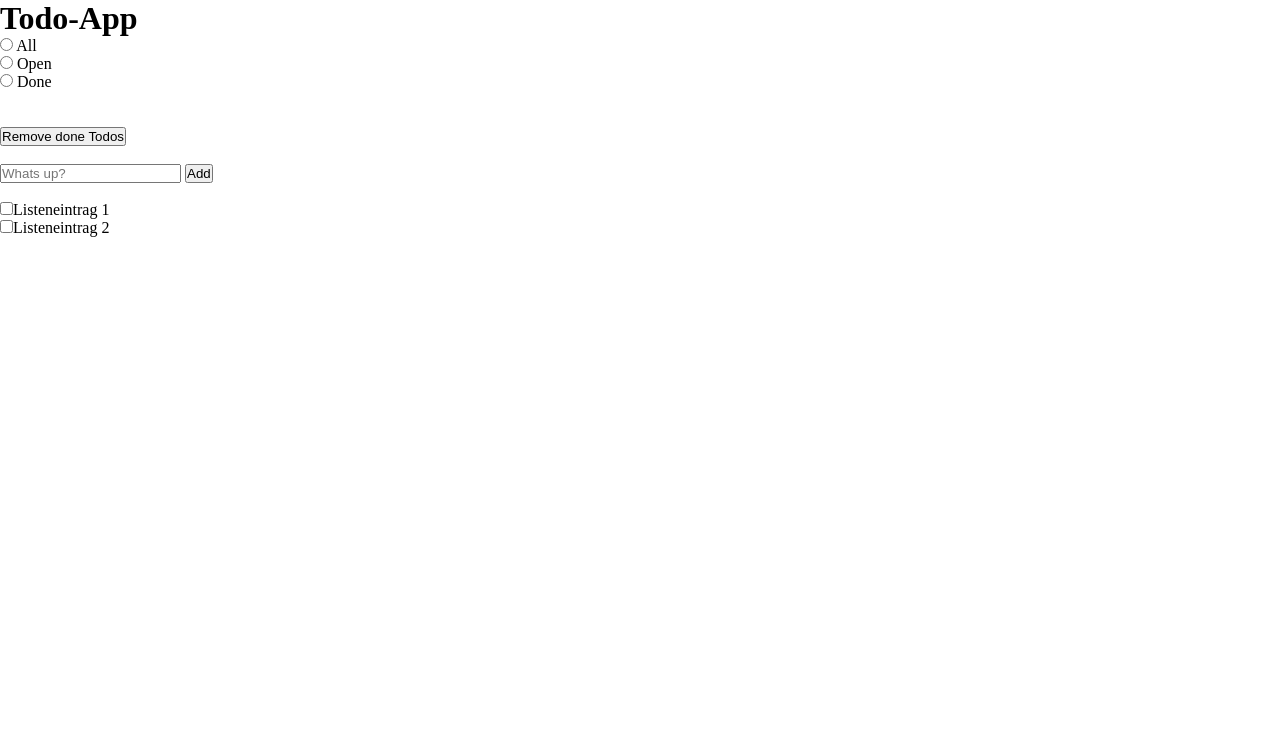
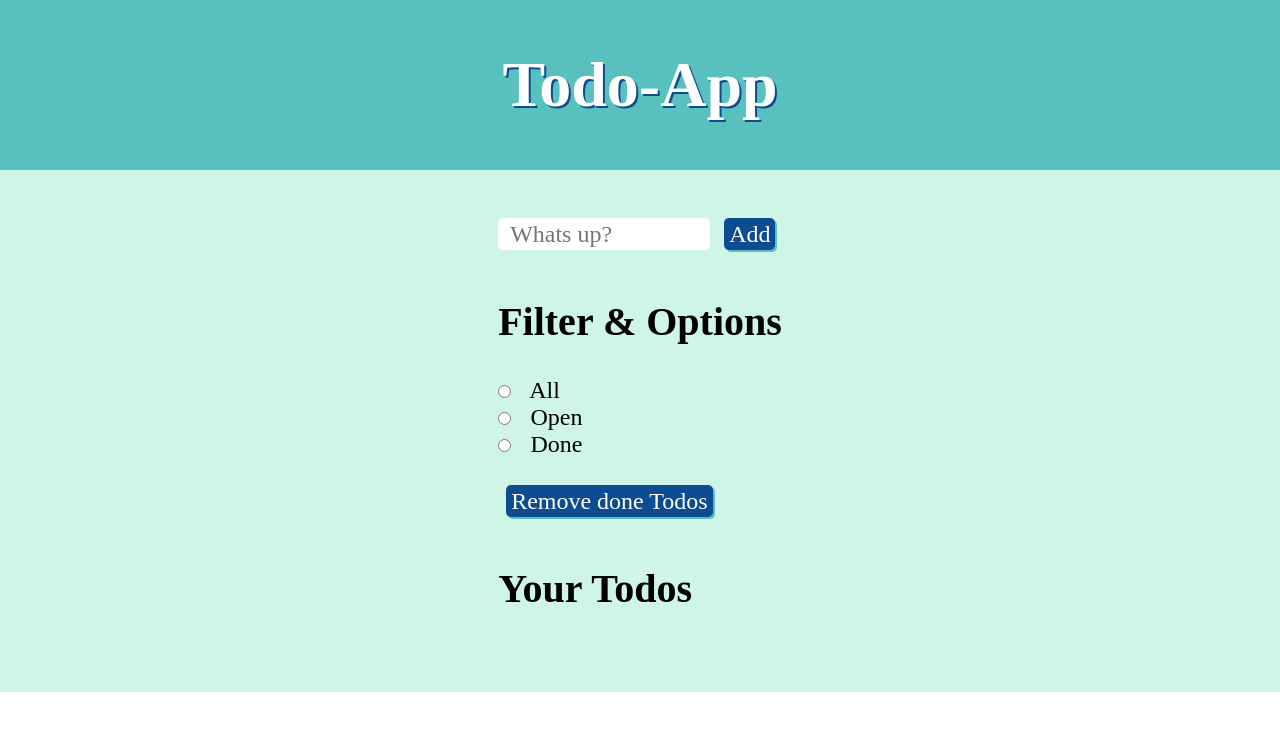
Before and after one commit to Benjikhill/first-to-do-app, a plain HTML site: page index.html in a window 1280 px wide. Drawn offline with Linux system fonts and the light colour scheme.

Commit message:
fix: added todo list

```diff
--- a/index.html
+++ b/index.html
@@ -8,32 +8,36 @@
     <title>Todo-App</title>
   </head>
   <body>
-    <h1>Todo-App</h1>
+    <header><h1>Todo-App</h1></header>
+    <main>
       <form onsubmit="return false">
         <div>
-        <input id="all" type="radio" />
+          <input id="todo-input" type="text" placeholder="Whats up?" />
+          <button id="add-button">Add</button>
+        </div>
+        <div>
+          <h2>Filter & Options</h2>
+        </div>
+        <div>
+          <input class="checkb" id="all" type="radio" />
           <label for="all">All</label>
           <br />
-        <input id="open" type="radio" />
+          <input class="checkb" id="open" type="radio" />
           <label for="open">Open</label>
           <br />
-        <input id="done" type="radio" />
+          <input class="checkb" id="done" type="radio" />
           <label for="done">Done</label>
         </div>
         <br />
-      <br />
-      <button>Remove done Todos</button>
+        <button id="delete-button">Remove done Todos</button>
         <div>
-        <br />
-        <input id="todo-description" type="text" placeholder="Whats up?" />
-        <button id="btn-add-todo">Add</button>
+          <h2>Your Todos</h2>
         </div>
-      <br />
+        <div>
+          <ul id="todo-list"></ul>
+        </div>
       </form>
-    <ul id="todos-list">
-      <li><input type="checkbox" />Listeneintrag 1</li>
-      <li><input type="checkbox" />Listeneintrag 2</li>
-    </ul>
+    </main>
     <script src="script.js"></script>
   </body>
 </html>
--- a/script.js
+++ b/script.js
@@ -1,8 +1,13 @@
-// Nur eine Checkbox anklicken!
-
 const allCheckbox = document.querySelector("#all");
 const openCheckbox = document.querySelector("#open");
 const doneCheckbox = document.querySelector("#done");
+
+const addButton = document.querySelector("#add-button");
+const deleteButton = document.querySelector("#delete-button");
+const todoInput = document.querySelector("#todo-input");
+const todoList = document.querySelector("#todo-list");
+
+// Nur eine Checkbox anklicken!
 
 function toggle(checkbox, otherCheckbox, otherCheckbox2) {
   if (checkbox || otherCheckbox || otherCheckbox2) {
@@ -33,27 +38,24 @@ doneCheckbox.addEventListener("change", function () {
 
 // Todo Liste hinzufügen!
 
-const btnAddTodo = document.querySelector("#btn-add-todo");
+function addTodo() {
+  const newTodoText = todoInput.value;
+  if (newTodoText.length < 5) {
+    return;
+  }
 
-btnAddTodo.addEventListener("click", addTodo);
+  todoInput.value = "";
 
-function addTodo(event, randomNumber) {
-  const todoDescription = document.querySelector("#todo-description").value;
-  // const todoDescription = todoField.value;
-  const list = document.querySelector("#todos-list");
+  const newTodoLi = document.createElement("li");
+  newTodoLi.innerText = newTodoText;
 
-  const listEl = document.createElement("li");
-  const listBox = document.createElement("input");
-  checkbox.setAttribute("type", "checkbox");
-  listEl.append("input");
-  // const checkbox = document.createElement("input");
+  const checkBox = document.createElement("input");
+  checkBox.setAttribute("type", "checkbox");
+  newTodoLi.appendChild(checkBox);
 
-  // list.append(checkbox);
-  // const listBr = document.createElement("br");
-  // listEl.innerText = todoDescription;
-  list.append(listEl);
-  //list.append(listBr);
+  todoList.appendChild(newTodoLi);
 }
+addButton.addEventListener("click", addTodo);
 
 // All, Open und Done mit der liste verknüpft!
 
--- a/style.css
+++ b/style.css
@@ -2,9 +2,68 @@
   box-sizing: border-box;
   margin: 0px;
   padding: 0px;
+}
+body {
+  min-height: 100%;
+  font-size: 1.5rem;
+}
+header {
+  color: white;
+  font-size: 2rem;
+  padding: 3rem;
+  background-color: #59c1bd;
+  display: flex;
+  justify-content: center;
+  align-items: center;
+}
+h1 {
+  text-shadow: 2px 2px 0px #0d4c92;
+}
+#todo-input {
+  all: unset;
+  background-color: white;
+  width: 200px;
+  height: 2rem;
+  border-radius: 5px;
+  padding-left: 0.5em;
+}
+button {
+  all: unset;
+  color: white;
+  background-color: #0d4c92;
+  margin-left: 0.5rem;
+  height: 2rem;
+  border-radius: 5px;
+  padding: 0px 5px 0px 5px;
+  box-shadow: 2px 2px 0px #59c1bd;
+}
+main {
+  background-color: #cff5e7;
+  display: flex;
+  justify-content: center;
+}
+form {
+  display: flex;
+  flex-direction: column;
+  justify-content: flex-start;
+  align-items: flex-start;
+  margin: 3rem;
+}
+h2 {
+  font-size: 2.5rem;
+  margin-top: 3rem;
+  margin-bottom: 2rem;
+}
+.checkb {
+  margin-right: 1em;
+  border: 1px solid black;
+  border-radius: 50%;
 }
 #todos-list {
   display: flex;
   justify-content: flex-start;
   flex-direction: column;
 }
+ul {
+  list-style: none;
+}
```
Lines whose indentation alone changed are shown as unchanged.
